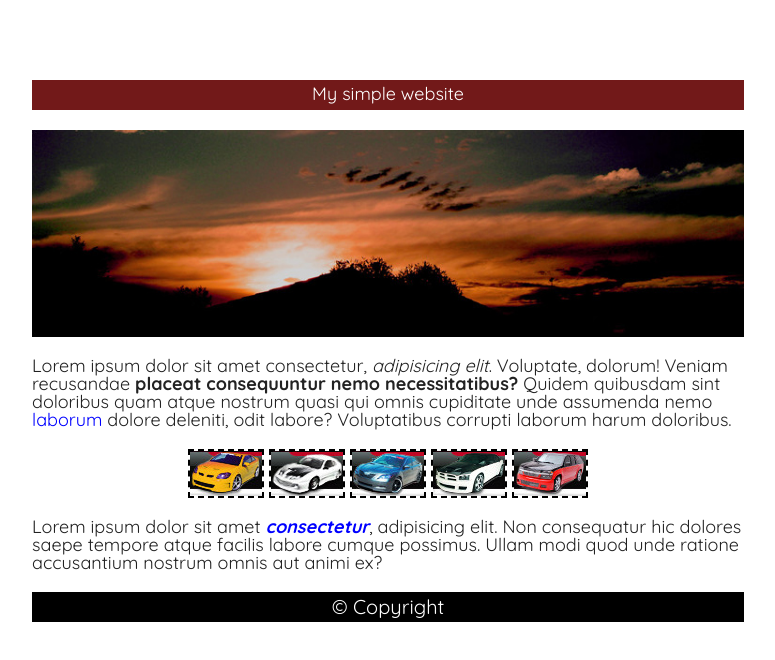
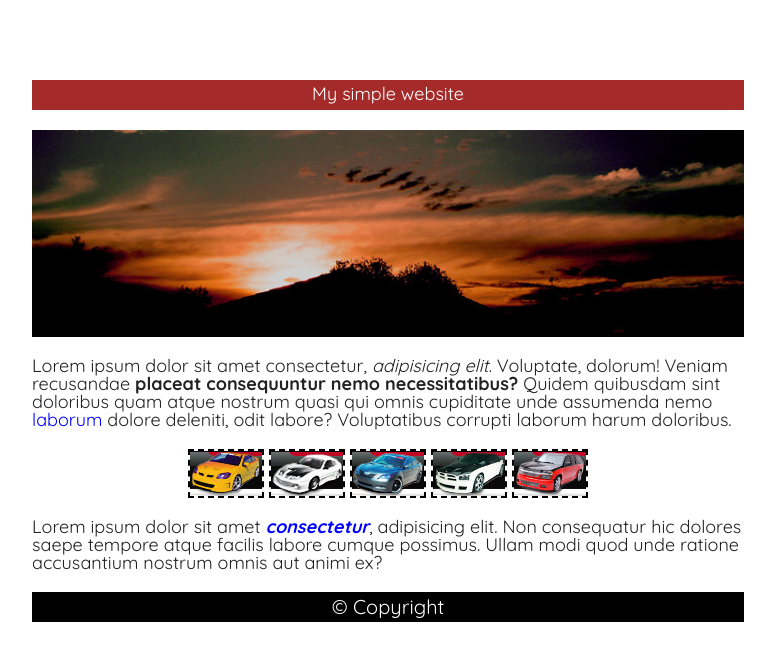
Before and after one commit to yuliatokar/homework3, a plain HTML site: page index.html in a window 1280 px wide. Shown: the whole page, without its empty margins (268-1043 px from the left). Drawn offline with Linux system fonts and the light colour scheme.

Commit message:
change css

```diff
--- a/css/style.css
+++ b/css/style.css
@@ -5,7 +5,7 @@ body{
 
 .header{
     text-align: center;
-    background-color: rgb(114, 25, 25);
+    background-color: rgb(165, 43, 42);
     color: white;
     margin-top: 80px;
     margin-bottom: 20px;
```
